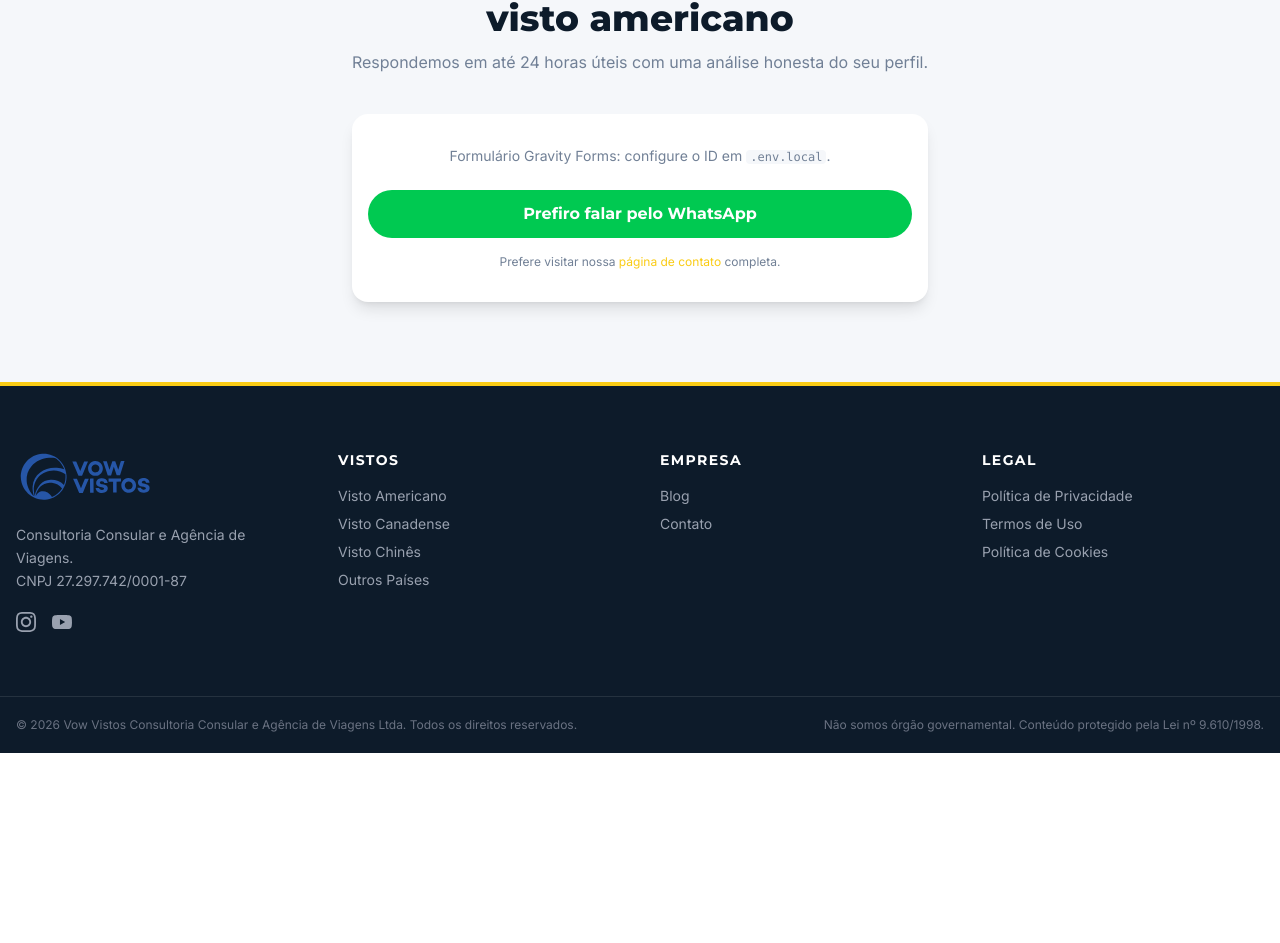
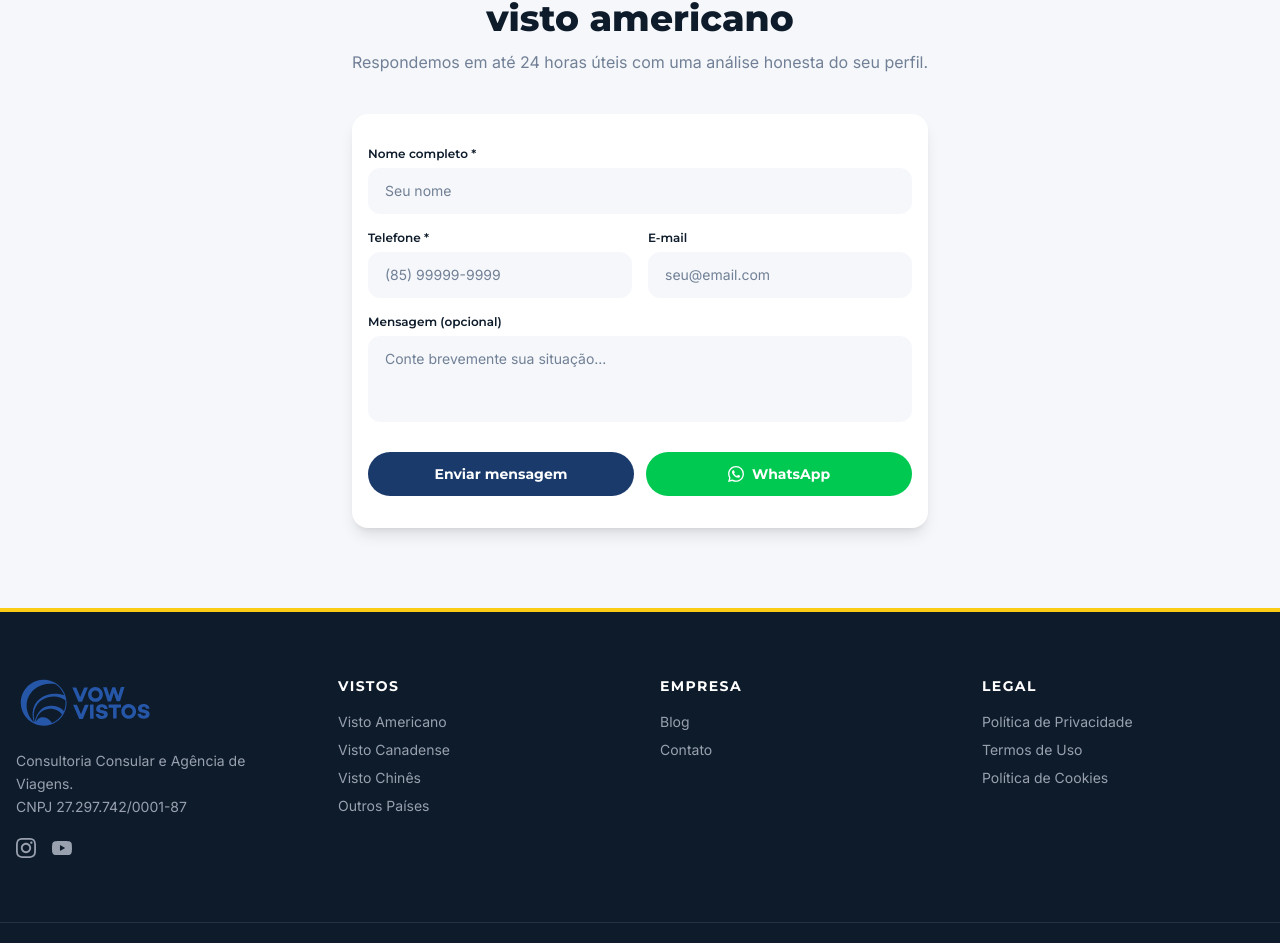
Before and after one commit to alex-da-kid/vowvistos, a Next.js app: page /visto-americano in a window 1280 px wide. Shown: the part 10753-11696 px from the top of the page. Before the commit the page ends 11506 px from the top, so only its background shows below. Built offline with nearby package versions, Linux system fonts and the light colour scheme; no server answers.

Commit message:
Add ContactForm to all 4 visa pages

```diff
--- a/app/(site)/outros-paises/page.tsx
+++ b/app/(site)/outros-paises/page.tsx
@@ -1,6 +1,7 @@
 import type { Metadata } from 'next';
 import Image from 'next/image';
 import { getGooglePlacesData } from '@/lib/google-places';
+import ContactForm from '@/components/ContactForm';
 
 export const metadata: Metadata = {
   title: 'Vistos para Outros Países | Reino Unido, Austrália, Japão e mais | Vow Vistos',
@@ -125,6 +126,16 @@ export default async function OutrosPaisesPage() {
         </div>
       </section>
 
+      <section className="py-20 bg-light" id="contato">
+        <div className="max-w-2xl mx-auto px-4 text-center mb-10">
+          <h2 className="text-4xl font-heading font-bold text-dark mb-3">Fale com um especialista em vistos</h2>
+          <p className="text-muted">Respondemos em até 24 horas úteis com uma análise honesta do seu perfil.</p>
+        </div>
+        <div className="max-w-xl mx-auto px-4 bg-white rounded-2xl shadow-lg p-8">
+          <ContactForm />
+        </div>
+      </section>
+
       <section className="bg-dark py-20 text-center text-white">
         <div className="max-w-3xl mx-auto px-4">
           <h2 className="text-4xl font-heading font-bold mb-4">Garantia Vitalícia em todos os destinos</h2>
--- a/app/(site)/visto-americano/page.tsx
+++ b/app/(site)/visto-americano/page.tsx
@@ -1,6 +1,7 @@
 import type { Metadata } from 'next';
 import Image from 'next/image';
 import VideoCarousel from '@/components/VideoCarousel';
+import ContactForm from '@/components/ContactForm';
 
 export const metadata: Metadata = {
   title: 'Visto Americano | Consultoria Especializada para Brasileiros | Vow Vistos',
@@ -588,17 +589,7 @@ export default async function VistoAmericanoPage() {
           <p className="text-muted">Respondemos em até 24 horas úteis com uma análise honesta do seu perfil.</p>
         </div>
         <div className="max-w-xl mx-auto px-4 bg-white rounded-2xl shadow-lg p-8">
-          <p className="text-center text-muted text-sm mb-6">Formulário Gravity Forms: configure o ID em <code className="bg-light px-1 rounded text-xs">.env.local</code>.</p>
-          <a href={`https://wa.me/${wa}?text=Quero%20fazer%20minha%20análise%20de%20perfil%20para%20o%20Visto%20Americano`}
-            target="_blank" rel="noopener noreferrer"
-            className="flex items-center justify-center gap-2 bg-green-500 hover:bg-green-600 text-white font-heading font-bold px-8 py-3 rounded-full transition-colors w-full">
-            Prefiro falar pelo WhatsApp
-          </a>
-          <p className="text-center text-xs text-muted mt-4">
-            Prefere visitar nossa{' '}
-            <a href="/contato" className="text-accent hover:underline">página de contato</a>
-            {' '}completa.
-          </p>
+          <ContactForm />
         </div>
       </section>
     </>
--- a/app/(site)/visto-canadense/page.tsx
+++ b/app/(site)/visto-canadense/page.tsx
@@ -1,6 +1,7 @@
 import type { Metadata } from 'next';
 import Image from 'next/image';
 import VideoCarousel from '@/components/VideoCarousel';
+import ContactForm from '@/components/ContactForm';
 
 export const metadata: Metadata = {
   title: 'Visto Canadense | Consultoria Especializada para Brasileiros | Vow Vistos',
@@ -538,17 +539,7 @@ export default async function VistoCanadensePage() {
           <p className="text-muted">Respondemos em até 24 horas úteis com uma análise honesta do seu perfil.</p>
         </div>
         <div className="max-w-xl mx-auto px-4 bg-white rounded-2xl shadow-lg p-8">
-          <p className="text-center text-muted text-sm mb-6">Formulário Gravity Forms: configure o ID em <code className="bg-light px-1 rounded text-xs">.env.local</code>.</p>
-          <a href={`https://wa.me/${wa}?text=Quero%20fazer%20minha%20análise%20de%20perfil%20para%20o%20Visto%20Canadense`}
-            target="_blank" rel="noopener noreferrer"
-            className="flex items-center justify-center gap-2 bg-green-500 hover:bg-green-600 text-white font-heading font-bold px-8 py-3 rounded-full transition-colors w-full">
-            Prefiro falar pelo WhatsApp
-          </a>
-          <p className="text-center text-xs text-muted mt-4">
-            Prefere visitar nossa{' '}
-            <a href="/contato" className="text-accent hover:underline">página de contato</a>
-            {' '}completa.
-          </p>
+          <ContactForm />
         </div>
       </section>
     </>
--- a/app/(site)/visto-chines/page.tsx
+++ b/app/(site)/visto-chines/page.tsx
@@ -1,6 +1,7 @@
 import type { Metadata } from 'next';
 import Image from 'next/image';
 import VideoCarousel from '@/components/VideoCarousel';
+import ContactForm from '@/components/ContactForm';
 
 export const metadata: Metadata = {
   title: 'Visto Chinês | Consultoria Especializada para Brasileiros | Vow Vistos',
@@ -584,17 +585,7 @@ export default async function VistoChinesPage() {
           <p className="text-muted">Respondemos em até 24 horas úteis com uma análise honesta do seu perfil.</p>
         </div>
         <div className="max-w-xl mx-auto px-4 bg-white rounded-2xl shadow-lg p-8">
-          <p className="text-center text-muted text-sm mb-6">Formulário Gravity Forms: configure o ID em <code className="bg-light px-1 rounded text-xs">.env.local</code>.</p>
-          <a href={`https://wa.me/${wa}?text=Quero%20fazer%20minha%20análise%20de%20perfil%20para%20o%20Visto%20Chinês`}
-            target="_blank" rel="noopener noreferrer"
-            className="flex items-center justify-center gap-2 bg-green-500 hover:bg-green-600 text-white font-heading font-bold px-8 py-3 rounded-full transition-colors w-full">
-            Prefiro falar pelo WhatsApp
-          </a>
-          <p className="text-center text-xs text-muted mt-4">
-            Prefere visitar nossa{' '}
-            <a href="/contato" className="text-accent hover:underline">página de contato</a>
-            {' '}completa.
-          </p>
+          <ContactForm />
         </div>
       </section>
     </>
```
